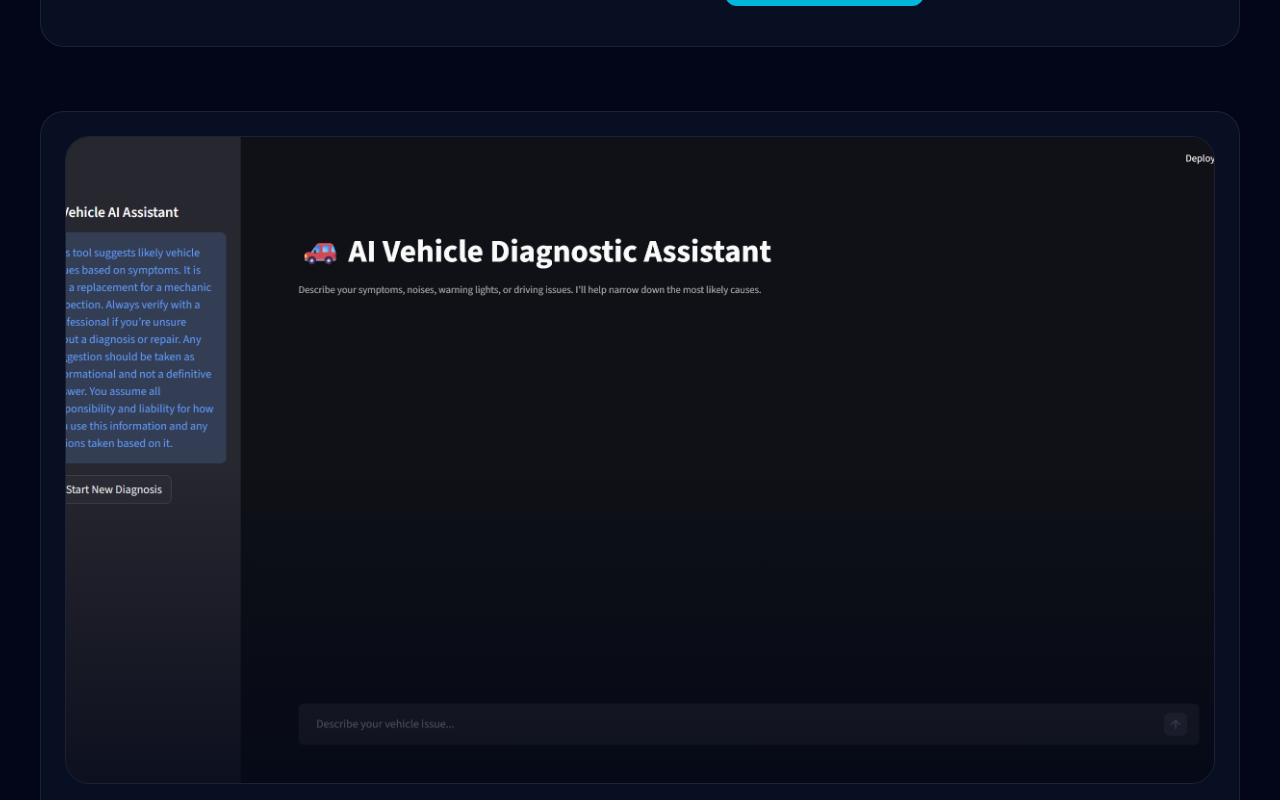
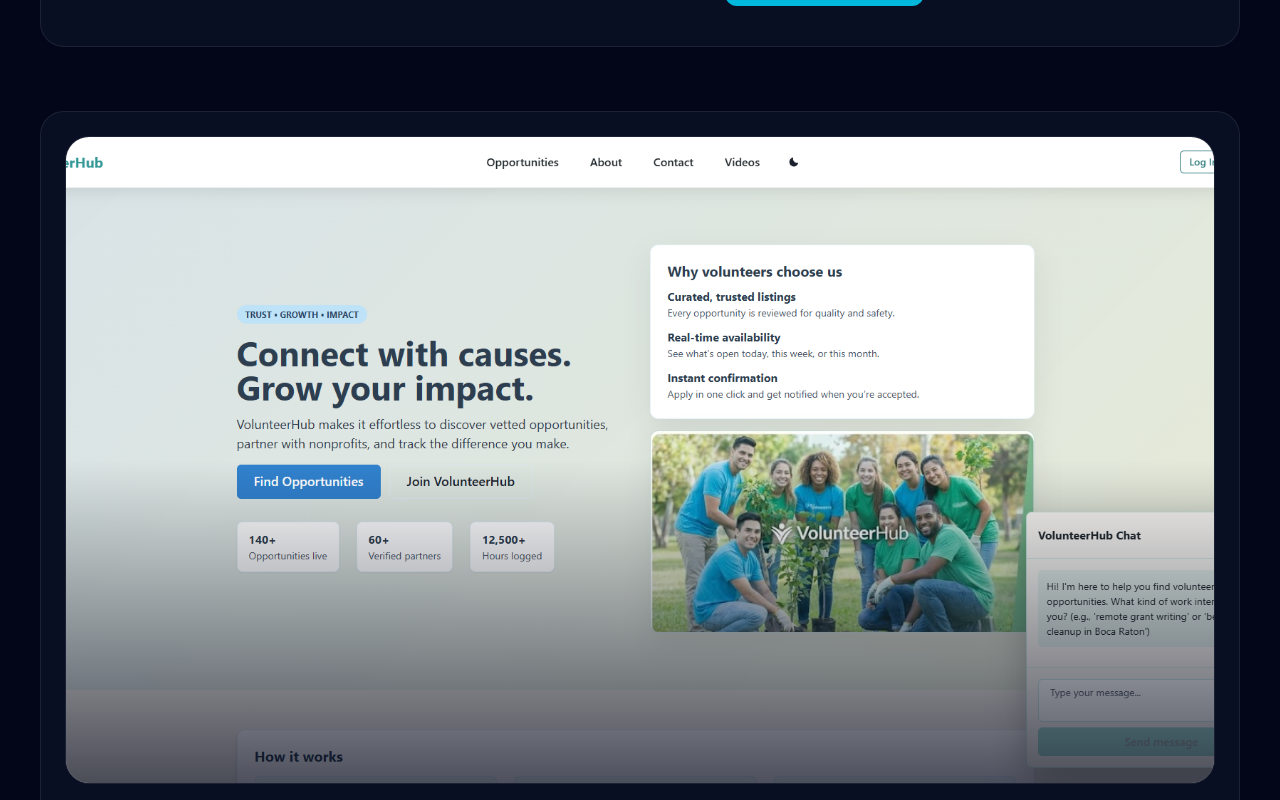
Before and after one commit to CPruett24/portfolio-website, a Next.js app: page / in a window 1280 px wide. Shown: the part 3180-3980 px from the top of the page. Built offline with nearby package versions, Linux system fonts and the light colour scheme.

Commit message:
test volunteerhub

```diff
--- a/src/components/sections/Projects.tsx
+++ b/src/components/sections/Projects.tsx
@@ -7,8 +7,8 @@
 export default function Projects() {
   const featured = projects.find((p) => p.slug === "jarvis");
 
-  const firstProject = projects.find(
-    (p) => p.slug !== "jarvis"
+  const volunteerHub = projects.find(
+    (p) => p.slug === "volunteerhub"
   );
 
   return (
@@ -28,10 +28,10 @@
         </div>
       )}
 
-      {firstProject && (
+      {volunteerHub && (
         <div className="mt-16">
           <ProjectCard
-            project={firstProject}
+            project={volunteerHub}
           />
         </div>
       )}
```
